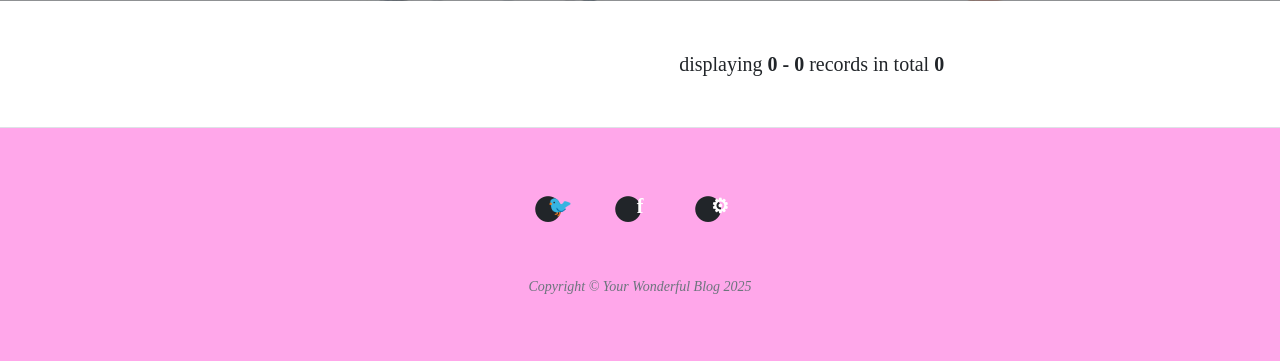
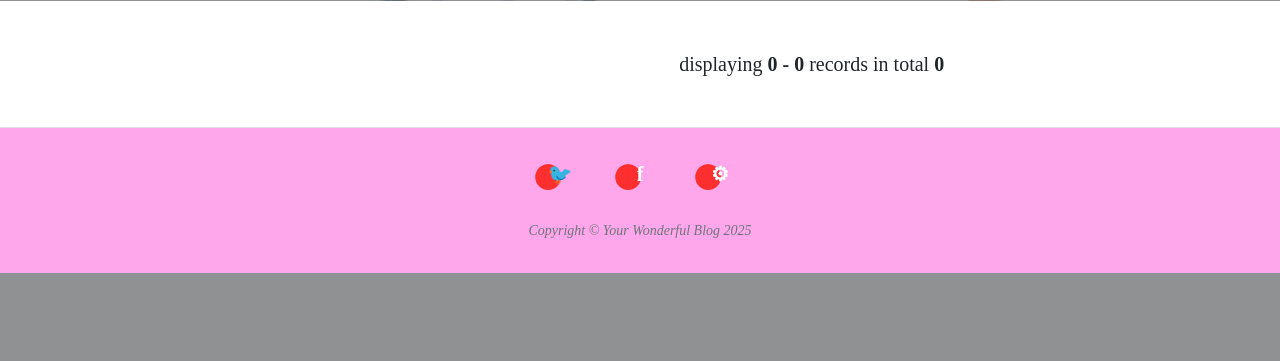
Before and after one commit to Shinya-GitHub-Center/flask-cloud-run-deploy, a Flask app: page / in a window 1280 px wide. Shown: the part 915-1276 px from the top of the page. After the commit the page ends 1188 px from the top, so only its background shows below. Run offline with Flask 3, Linux system fonts and the light colour scheme; data that the repository does not hold is empty; some libraries are stand-ins or nearby versions.

Commit message:
small changes

```diff
--- a/app/static/css/styles.css
+++ b/app/static/css/styles.css
@@ -186,6 +186,10 @@ h6 {
 }
 
 /* ========== Article Content ========== */
+article {
+    padding-bottom: 4rem;
+}
+
 article p {
     word-wrap: break-word;
     overflow-wrap: break-word;
@@ -268,7 +272,7 @@ article p {
 
 /* ========== Footer ========== */
 .footer {
-    padding: 3rem 0 4rem;
+    padding: 1rem 0 2rem;
     border-top: 1px solid #dee2e6;
     background-color: #ffa7ea;
 }
@@ -297,7 +301,7 @@ article p {
     top: 0;
     left: 0;
     font-size: 3.75rem;
-    color: #212529;
+    color: #ff2f2f;
     line-height: 1;
 }
 
@@ -322,7 +326,7 @@ article p {
     text-align: center;
     color: #6c757d;
     font-style: italic;
-    margin-top: 2rem;
+    margin-top: 0.5rem;
 }
 
 /* ========== Responsive Design ========== */
--- a/app/templates/layout.html
+++ b/app/templates/layout.html
@@ -24,7 +24,7 @@
                 <div class="col-center">
                     <ul class="social-links">
                         <li class="social-item">
-                            <a href="https://www.twitter.com/">
+                            <a href="https://x.com/home" target="_blank" rel="noopener noreferrer">
                                 <span class="icon-circle">
                                     <span class="icon-bg">●</span>
                                     <span class="icon-twitter">🐦</span>
@@ -32,7 +32,7 @@
                             </a>
                         </li>
                         <li class="social-item">
-                            <a href="https://www.facebook.com/">
+                            <a href="https://www.facebook.com/" target="_blank" rel="noopener noreferrer">
                                 <span class="icon-circle">
                                     <span class="icon-bg">●</span>
                                     <span class="icon-facebook">f</span>
@@ -40,7 +40,7 @@
                             </a>
                         </li>
                         <li class="social-item">
-                            <a href="https://github.co.jp">
+                            <a href="https://github.com/" target="_blank" rel="noopener noreferrer">
                                 <span class="icon-circle">
                                     <span class="icon-bg">●</span>
                                     <span class="icon-github">⚙</span>
```
